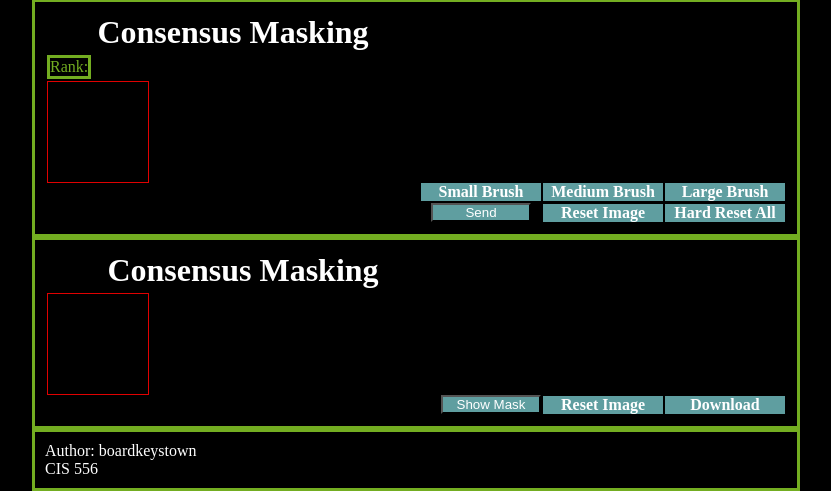
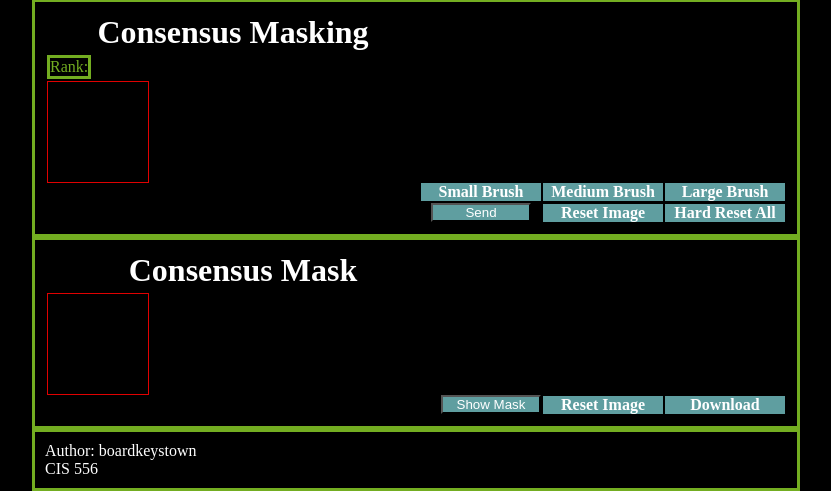
Before and after one commit to boardkeystown/ImageMasker, a Flask app: page / in a window 1280 px wide. Shown: the part 592-1083 px from the top of the page, without its empty margins (224-1055 px from the left). Run offline with Flask 2, Linux system fonts and the light colour scheme.

Commit message:
small html change

```diff
--- a/app.py
+++ b/app.py
@@ -61,7 +61,7 @@ GET_USER_JSON_DIR_PATH = 10
 #globals
 currentUser = 1        #The current user. see java script.
 totalNumberOfUsers = 5 #The total number of users.
-currentSubPath = 0     #This can be changed run time. It the the sub path that all data is sotred in.
+currentSubPath = 3     #This can be changed run time. It the the sub path that all data is sotred in.
 currentUserPath = "img\\userMask.png"      # These are just global paths passed between functions
 consensusMaskPath = "img\\consensusMask"   #
 consensusMaskJsonPath = "consensusMaskJson"#
--- a/templates/index.html
+++ b/templates/index.html
@@ -258,7 +258,7 @@
 <table class="content-main">
     <tr>
         <td class="contentHeader-container">
-            <h1> Consensus Masking </h1>
+            <h1> Consensus Mask </h1>
         </td>
     </tr>
     <!--Switch users-->
```
